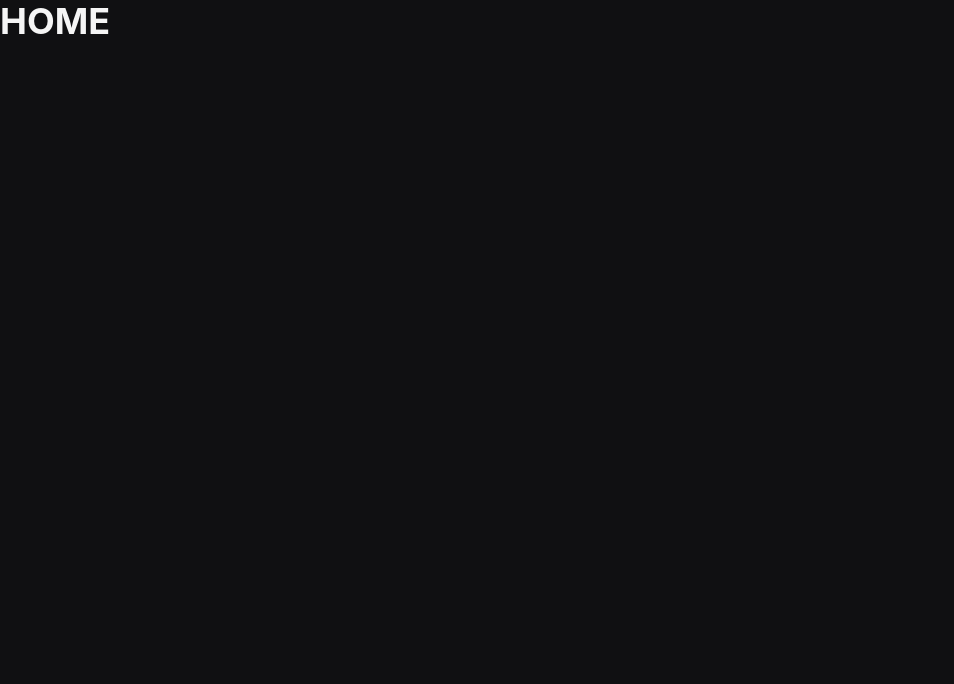
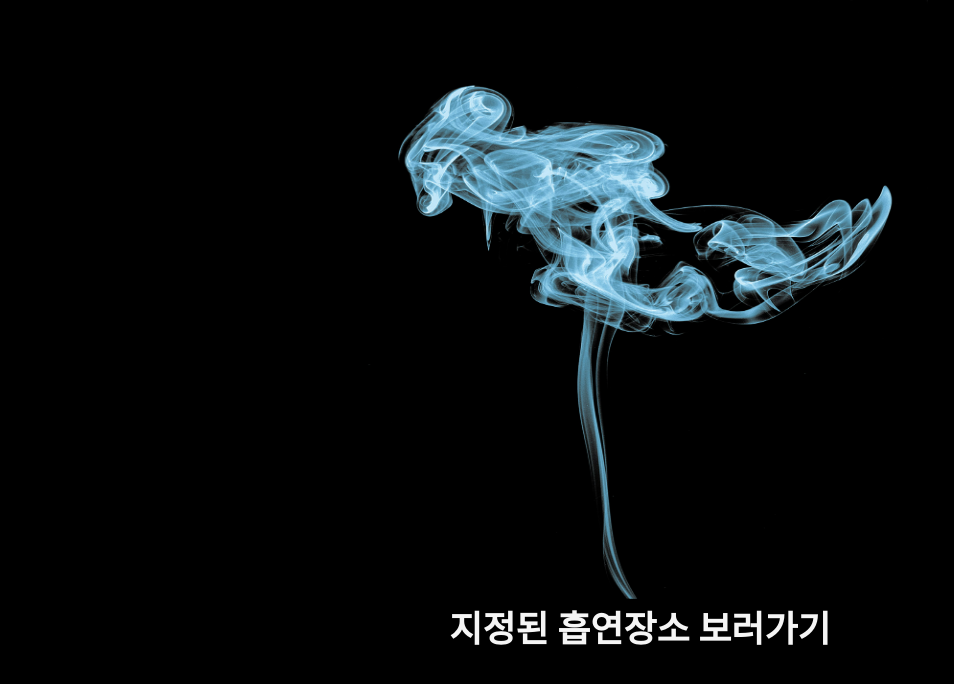
Before and after one commit to jh0152park/PpeoKkeumPpeoKkeum, a React (Create React App) app in the folder ppeokkeum/: page / in a window 1280 px wide. Shown: the top 684 px of the page, without its empty margins (0-954 px from the left). Built offline with nearby package versions, Linux system fonts and the light colour scheme.

Commit message:
built home route

```diff
--- a/ppeokkeum/src/App.tsx
+++ b/ppeokkeum/src/App.tsx
@@ -2,6 +2,7 @@ import { createBrowserRouter, RouterProvider } from "react-router-dom";
 import Home from "./screens/Home";
 import Loyout from "./screens/global/Layout";
 import Notfound from "./screens/global/Notfound";
+import Main from "./screens/Main";
 
 const router = createBrowserRouter([
     {
@@ -13,6 +14,10 @@ const router = createBrowserRouter([
                 path: "",
                 element: <Home />,
             },
+            {
+                path: "main",
+                element: <Main />,
+            },
         ],
     },
 ]);
--- a/ppeokkeum/src/index.tsx
+++ b/ppeokkeum/src/index.tsx
@@ -8,7 +8,8 @@ import { ChakraProvider } from "@chakra-ui/react";
 const GlobalStyle = createGlobalStyle`
   ${reset}
   body {
-    background-color: #101012;
+    /* background-color: #101012; */
+    background-color: rgb(0, 0, 0);
     color: whitesmoke;
     font-family: system-ui, -apple-system, BlinkMacSystemFont, 'Segoe UI', Roboto, Oxygen, Ubuntu, Cantarell, 'Open Sans', 'Helvetica Neue', sans-serif;
   }
--- a/ppeokkeum/src/screens/Home.tsx
+++ b/ppeokkeum/src/screens/Home.tsx
@@ -1,5 +1,21 @@
-import { Heading } from "@chakra-ui/react";
+import { Heading, Image, VStack } from "@chakra-ui/react";
+import { useNavigate } from "react-router-dom";
 
 export default function Home() {
-    return <Heading>HOME</Heading>;
+    const navigate = useNavigate();
+
+    return (
+        <VStack w="100%" h="100vh">
+            <Image w="45%" h="75%" src="/images/smoking.jpg" />
+            <Heading
+                _hover={{ cursor: "pointer", color: "gray" }}
+                transition="all 0.2s linear"
+                onClick={() => {
+                    navigate("/main");
+                }}
+            >
+                지정된 흡연장소 보러가기
+            </Heading>
+        </VStack>
+    );
 }
--- /dev/null
+++ b/ppeokkeum/src/screens/Main.tsx
@@ -0,0 +1,5 @@
+import { Heading } from "@chakra-ui/react";
+
+export default function Main() {
+    return <Heading>MAIN</Heading>;
+}
```
Also changed, not shown: ppeokkeum/public/images/smoking.jpg (added).
